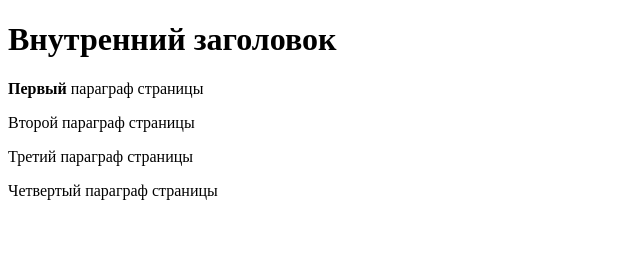
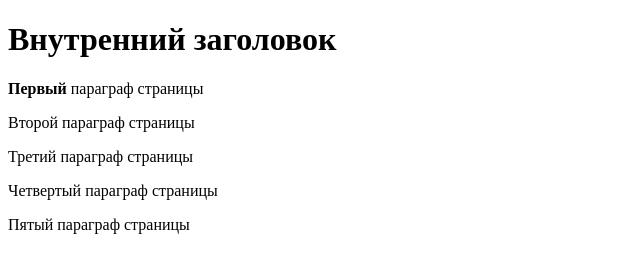
Before and after one commit to Skorpiya/programming, a plain HTML site: page index.html in a window 1280 px wide. Shown: the whole page, without its empty margins (0-640 px from the left). Drawn offline with Linux system fonts and the light colour scheme.

Commit message:
ind dfin

```diff
--- a/index.html
+++ b/index.html
@@ -12,5 +12,6 @@
     <p>Второй параграф страницы</p>
     <p>Третий параграф страницы</p>
     <p>Четвертый параграф страницы</p>
+    <p>Пятый параграф страницы</p>
   </body>
 </html>
```
